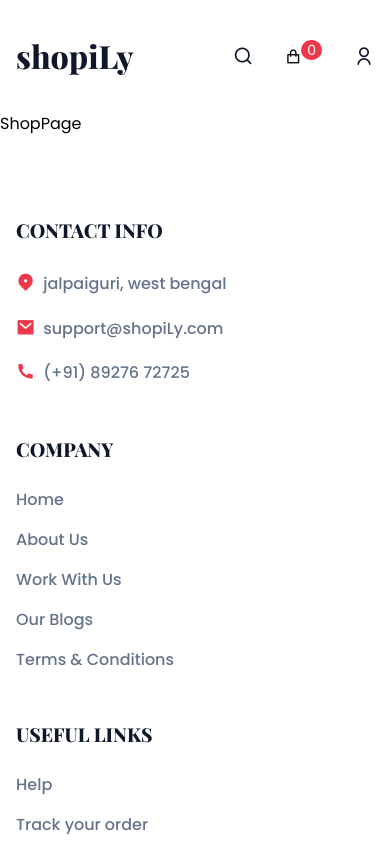
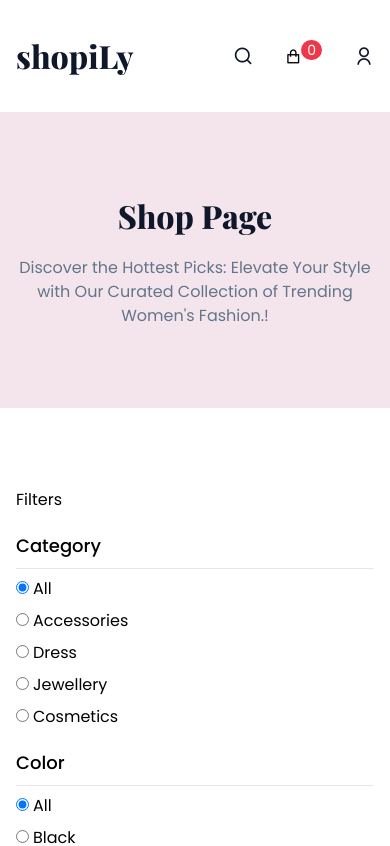
Before and after one commit to ShekharRoyJPG/ShopiLy-Frontend, a React (Vite) app: page /shop in a window 390 px wide. Shown: the top 846 px of the page. Built offline with nearby package versions, Linux system fonts and the light colour scheme.

Commit message:
add shop page

```diff
--- /dev/null
+++ b/src/pages/shop/ShopFiltering.jsx
@@ -0,0 +1,85 @@
+import React from "react";
+
+const ShopFiltering = ({
+  filters,
+  filterState,
+  setFilterState,
+  clearFilters,
+}) => {
+  return (
+    <div className="space-y-5 flex-shrink-0">
+      <h3>Filters</h3>
+
+      {/* filter by Category */}
+      <div className="flex flex-col space-y-2">
+        <h4 className="font-medium text-lg">Category</h4>
+        <hr />
+        {filters.categories.map((category) => (
+          <label key={category} className="capitalize cursor-pointer">
+            <input
+              type="radio"
+              name="category"
+              id="category"
+              value={category}
+              checked={filterState.categories === category}
+              onChange={(e) =>
+                setFilterState({ ...filterState, categories: e.target.value })
+              }
+            />
+            <span className="ml-1">{category}</span>
+          </label>
+        ))}
+      </div>
+
+      {/* filter by Color */}
+      <div className="flex flex-col space-y-2">
+        <h4 className="font-medium text-lg">Color</h4>
+        <hr />
+        {filters.colors.map((color) => (
+          <label key={color} className="capitalize cursor-pointer">
+            <input
+              type="radio"
+              name="colors"
+              id="color"
+              value={color}
+              checked={filterState.colors === color}
+              onChange={(e) =>
+                setFilterState({
+                  ...filterState,
+                  colors: e.target.value,
+                })
+              }
+            />
+            <span className="ml-1">{color}</span>
+          </label>
+        ))}
+      </div>
+      {/* filter by price */}
+      <div className="flex flex-col space-y-2">
+        <h4 className="font-medium text-lg">Price range</h4>
+        <hr />
+        {filters.priceRanges.map((range) => (
+          <label key={range.label} className="capitalize cursor-pointer">
+            <input
+              type="radio"
+              name="priceRange"
+              id="priceRange"
+              value={`${range.min}-${range.max}`}
+              checked={filterState.priceRange === `${range.min}-${range.max}`}
+              onChange={(e) =>
+                setFilterState({ ...filterState, priceRange: e.target.value })
+              }
+            />
+            <span className="ml-1">{range.label}</span>
+          </label>
+        ))}
+      </div>
+
+      <button onClick={clearFilters} className="bg-primary py-1 px-4 text-white rounded">
+        Clear Filters
+      </button>
+    </div>
+  );
+};
+
+export default ShopFiltering;
--- a/src/pages/shop/ShopPage.jsx
+++ b/src/pages/shop/ShopPage.jsx
@@ -1,9 +1,121 @@
-import React from 'react'
+import { useEffect, useState } from "react";
+import product from "../../data/products.json";
+import ProductCards from "./ProductCards";
+import ShopFiltering from "./ShopFiltering";
+
+const filters = {
+  categories: ["all", "accessories", "dress", "jewellery", "cosmetics"],
+  colors: ["all", "black", "red", "blue", "gold", "green", "silver", "beige"],
+  priceRanges: [
+    {
+      label: "Under $50",
+      min: 0,
+      max: 50,
+    },
+    {
+      label: "$50 - $100",
+      min: 50,
+      max: 100,
+    },
+    {
+      label: "$100 - $200",
+      min: 100,
+      max: 200,
+    },
+    {
+      label: "Over $200",
+      min: 200,
+      max: Infinity,
+    },
+  ],
+  size: ["all", "s", "m", "l", "xl"],
+};
 
 const ShopPage = () => {
+  const [products, setProducts] = useState(product);
+  const [filterState, setFilterState] = useState({
+    categories: "all",
+    colors: "all",
+    priceRange: "",
+  });
+
+  // filtering functions
+  const applyFilters = () => {
+    let filteredProducts = product;
+
+    // Filter by category
+    if (filterState.categories && filterState.categories !== "all") {
+      filteredProducts = filteredProducts.filter(
+        (product) => product.category === filterState.categories
+      );
+    }
+
+    // Filter by color
+    if (filterState.colors && filterState.colors !== "all") {
+      filteredProducts = filteredProducts.filter(
+        (product) => product.color === filterState.colors
+      );
+    }
+
+    // Filter by price range
+    if (filterState.priceRange) {
+      const [minPrice, maxPrice] = filterState.priceRange
+        .split("-")
+        .map(Number);
+      filteredProducts = filteredProducts.filter(
+        (product) =>
+          product.price >= minPrice &&
+          product.price <= maxPrice
+      );
+    }
+
+    setProducts(filteredProducts);
+  };
+
+  useEffect(() => {
+    applyFilters();
+  }, [filterState]);
+
+  // Clear filters
+  const clearFilters = () => {
+    setFilterState({
+      categories: "all",
+      colors: "all",
+      priceRange: "",
+    });
+  };
+
   return (
-    <div>ShopPage</div>
-  )
-}
+    <>
+      <section className="section__container bg-primary-light">
+        <h2 className="section__header capitalize">Shop page</h2>
+        <p className="section__subheader">
+          Discover the Hottest Picks: Elevate Your Style with Our Curated
+          Collection of Trending Women's Fashion.!
+        </p>
+      </section>
 
-export default ShopPage
+      <section className="section__container">
+        <div className="flex flex-col md:flex-row md:gap-12 gap-8">
+          {/* left side */}
+          <ShopFiltering
+            filters={filters}
+            filterState={filterState}
+            setFilterState={setFilterState}
+            clearFilters={clearFilters}
+          />
+
+          {/* right side */}
+          <div>
+            <h3 className="text-xl font-medium mb-4">
+              Products Available: {products.length}
+            </h3>
+            <ProductCards products={products} />
+          </div>
+        </div>
+      </section>
+    </>
+  );
+};
+
+export default ShopPage;
```
